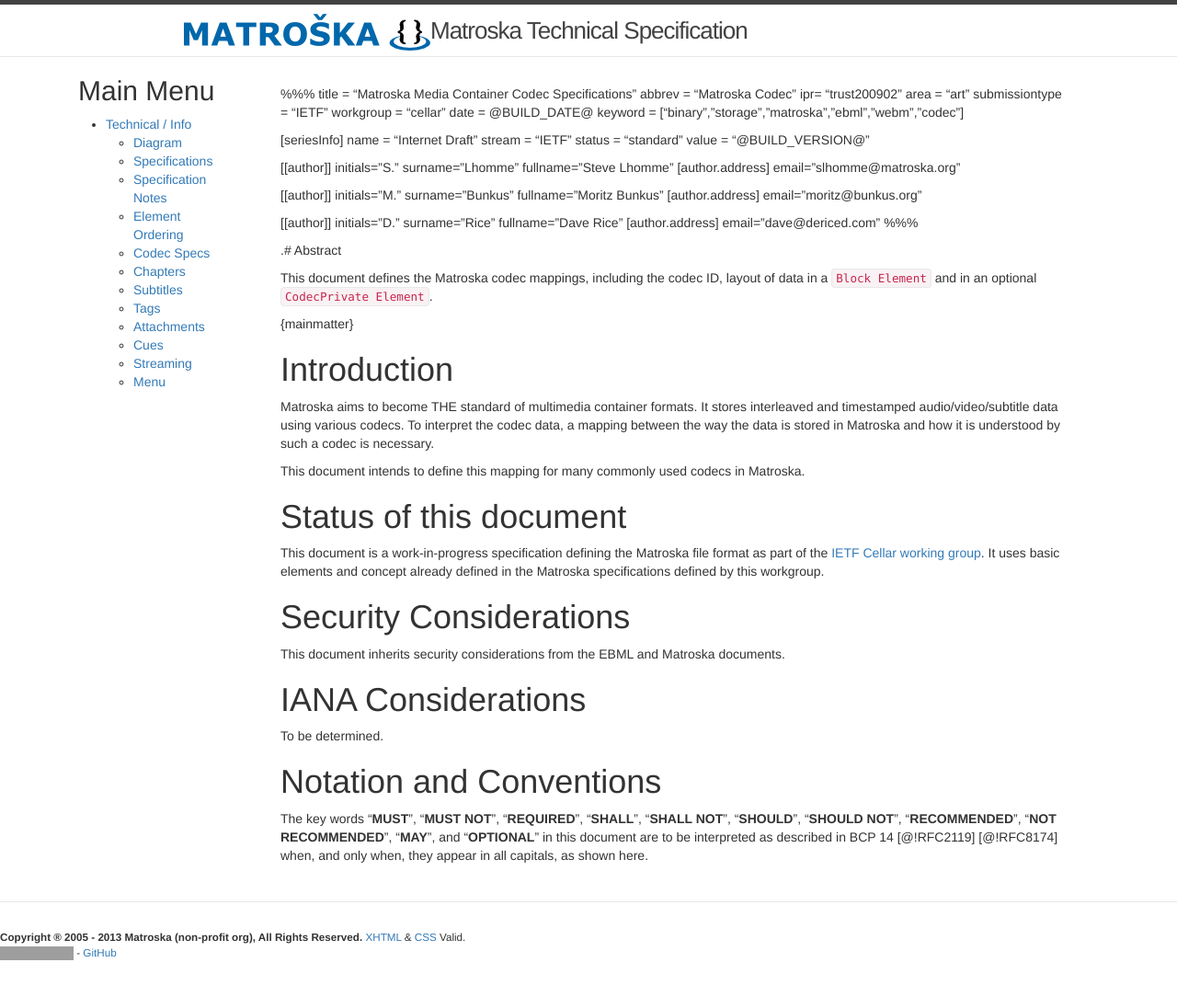
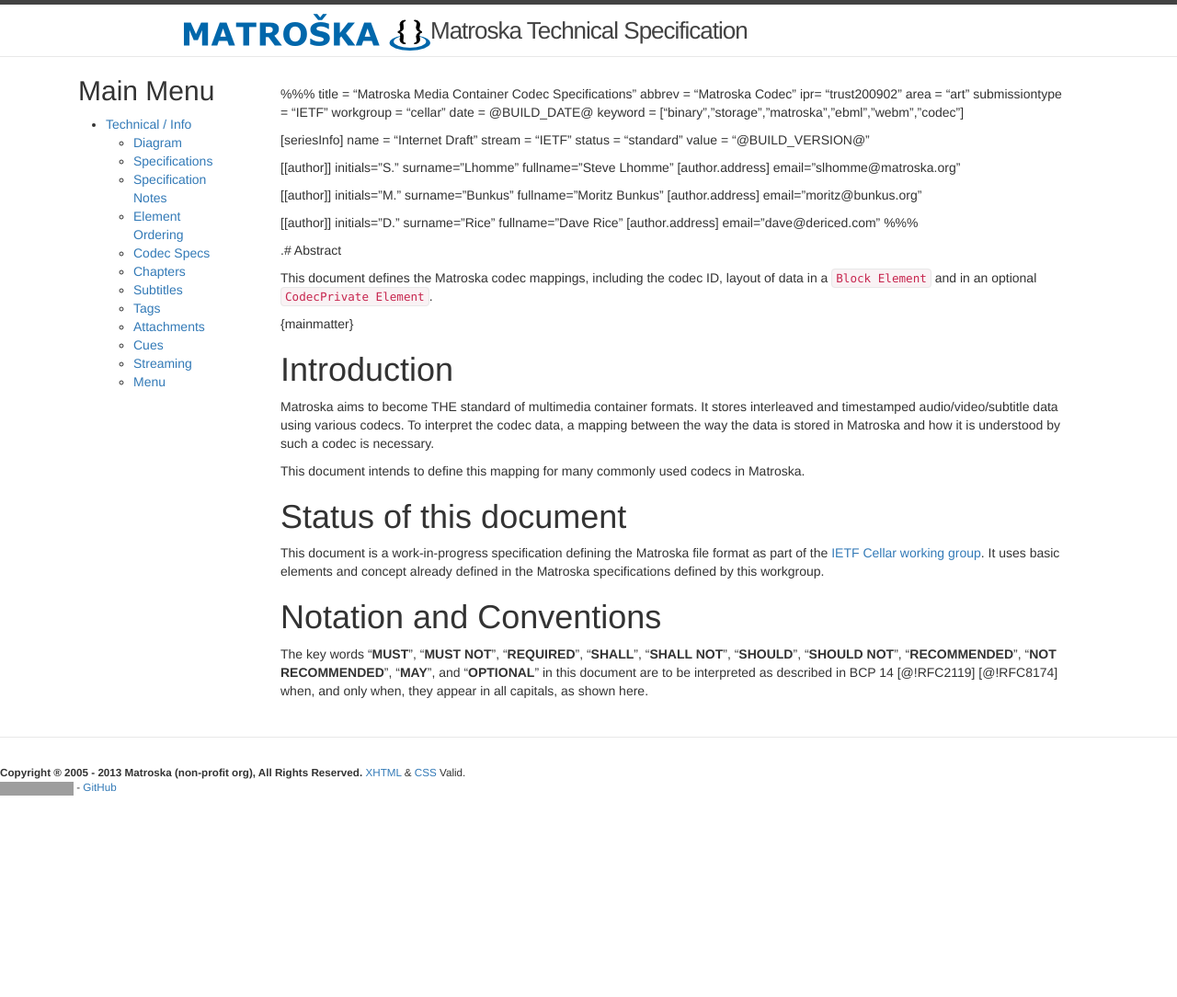
Before and after one commit to ietf-wg-cellar/matroska-specification, a Jekyll site: the page built from index_codec.md, in a window 1280 px wide. Shown: the whole page at 92% size. Built offline with Jekyll 4.4.1, drawn with Linux system fonts in a browser that asks for light colours; our own code applies the rules of GitHub Pages for plain Markdown files; after the commit the page ends 905 px from its top, so only the background shows below that; grey boxes are pictures that could not be loaded.

Commit message:
Move the Codec security/IANA considerations at the end of the file
Before the IANA considerations, as in the EBML RFC

```diff
--- a/index_codec.md
+++ b/index_codec.md
@@ -58,14 +58,6 @@
 of the [IETF Cellar working group](https://datatracker.ietf.org/wg/cellar/charter/).
 It uses basic elements and concept already defined in the Matroska specifications defined by this workgroup.
 
-# Security Considerations
-
-This document inherits security considerations from the EBML and Matroska documents.
-
-# IANA Considerations
-
-To be determined.
-
 # Notation and Conventions
 
 The key words "**MUST**", "**MUST NOT**",
```
Also changed, not shown: codec_iana.md (added, +3 -0 lines), codec_security.md (added, +3 -0 lines), 1 other file.
